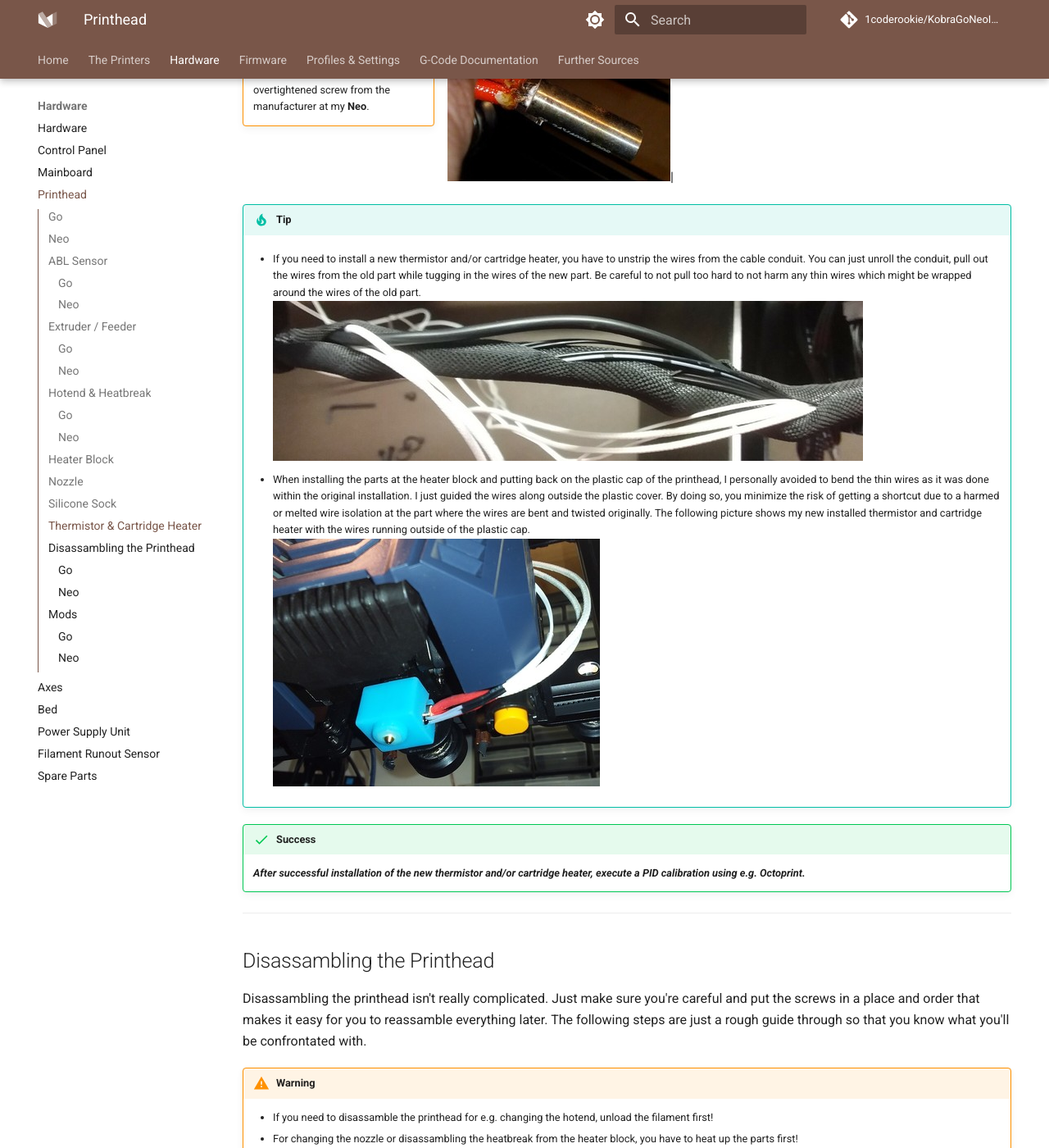
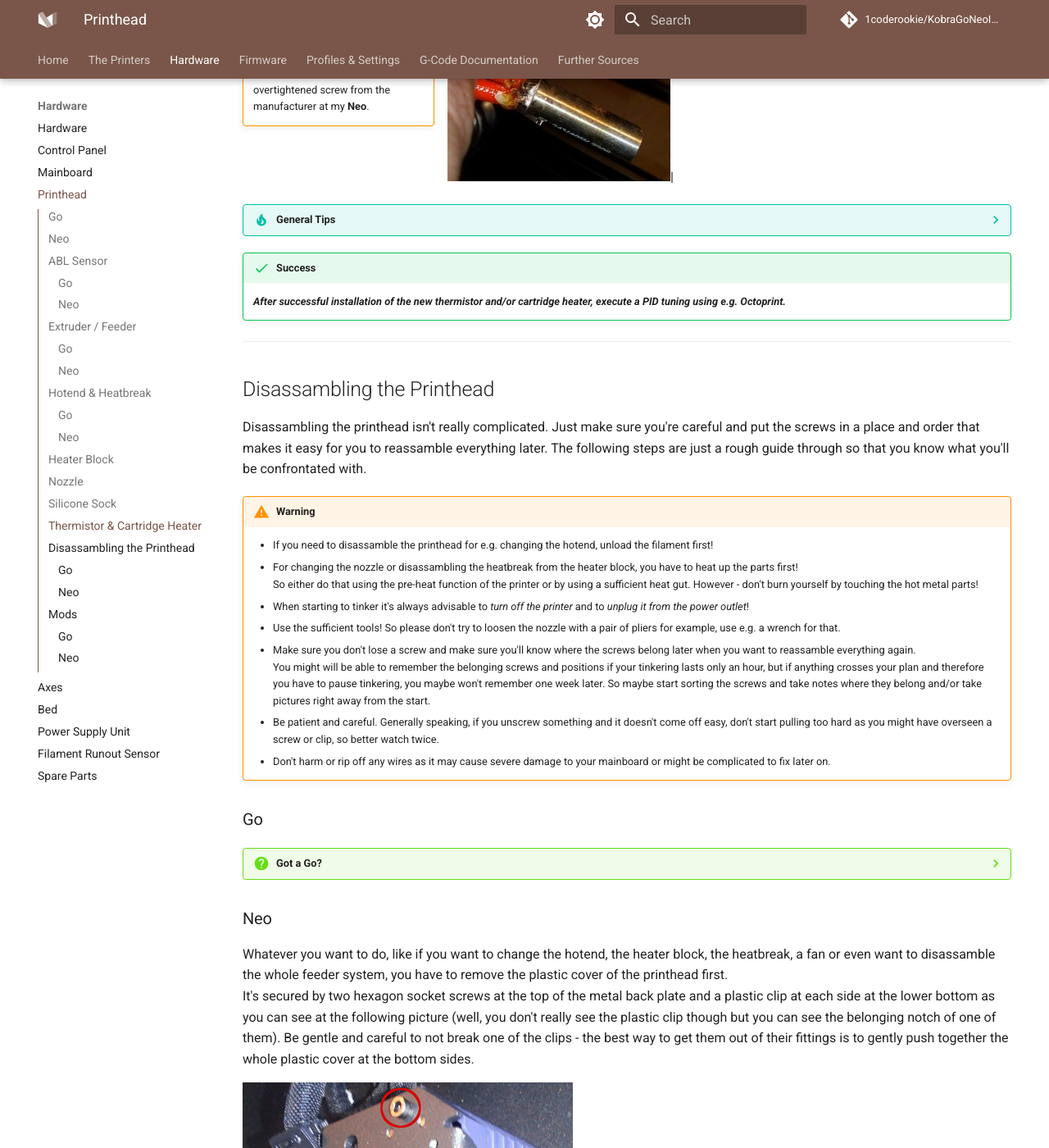
Before and after one commit to 1coderookie/KobraGoNeoInsights, an MkDocs documentation site: the page built from docs/hardware/printhead.md, in a window 1280 px wide and 1400 px high, scrolled down 8978 px. Shown: the whole window at 82% size. Built offline with MkDocs 1.6.1 and Material for MkDocs 9.7.7, drawn with Linux system fonts in a browser that asks for light colours; comment, search, counter and statistics services are not loaded.

Commit message:
Update printhead.md

```diff
--- a/docs/hardware/printhead.md
+++ b/docs/hardware/printhead.md
@@ -105,7 +105,8 @@
 
 ??? tip "Spare Part Hotend"
 
-    If you need a new hotend because your heater block or the heatbreak needs to be changed, you can get yourself the spare part hotend for the regular *Kobra*. If you look at the picture of it and compare it with the ones I've shown above, you'll notice that the shape of the heatbreak is the same. So up to me it'll fit perfectly. <br> Besides that, the hotend for the *Kobra* comes with a cartridge heater and a thermistor which are also compatible with the ones from the **Go**&**Neo** - at least from a technical side of view. So you'd have them as a spare part also. However, the wires of these parts are way too short, so you wont't be able to connect them directly. You probably could either just cut the plug and the old part and solder the wires together or (if you have the tools for that) crimp the specific socket for the plug to the old wire to just connect them this way.
+    - If you need a new hotend because your heater block or the heatbreak needs to be changed, you can get yourself the spare part hotend for the regular *Kobra*. If you look at the picture of it and compare it with the ones I've shown above, you'll notice that the shape of the heatbreak is the same. So up to me it'll fit perfectly.
+    - Besides that, the hotend for the *Kobra* comes with a cartridge heater and a thermistor which are also compatible with the ones from the **Go** and **Neo** - at least from a technical side of view. So you'd have them as a spare part also. <br> However, the wires of these parts are way too short though, so you wont't be able to connect them directly! So in case you want to install them, you probably could either just cut the plug and the old part and solder the wires together or (if you have the tools for that) crimp the specific socket for the plug to the old wire to just connect them this way. <br> *Remember to execute a PID tuning after changing the thermistor and/or the dartridge heater!*
 
 ---
 
@@ -203,7 +204,7 @@
 
 ![Deformed thermistor due to an overtightened screw](../assets/images/head_therm-cart-broken_web.jpg)|
 
-!!! tip
+??? tip "General Tips"
 
     - If you need to install a new thermistor and/or cartridge heater, you have to unstrip the wires from the cable conduit. You can just unroll the conduit, pull out the wires from the old part while tugging in the wires of the new part. Be careful to not pull too hard to not harm any thin wires which might be wrapped around the wires of the old part. <br> ![Stripping in the new wires](../assets/images/stripping_in_wires_web.jpg)
 
@@ -211,7 +212,7 @@
 
 !!! success
 
-    ***After successful installation of the new thermistor and/or cartridge heater, execute a PID calibration using e.g. Octoprint.***
+    ***After successful installation of the new thermistor and/or cartridge heater, execute a PID tuning using e.g. Octoprint.***
 
 ---
 
```
Also changed, not shown: other parts of docs/hardware/printhead.md (+1 -1 lines).
